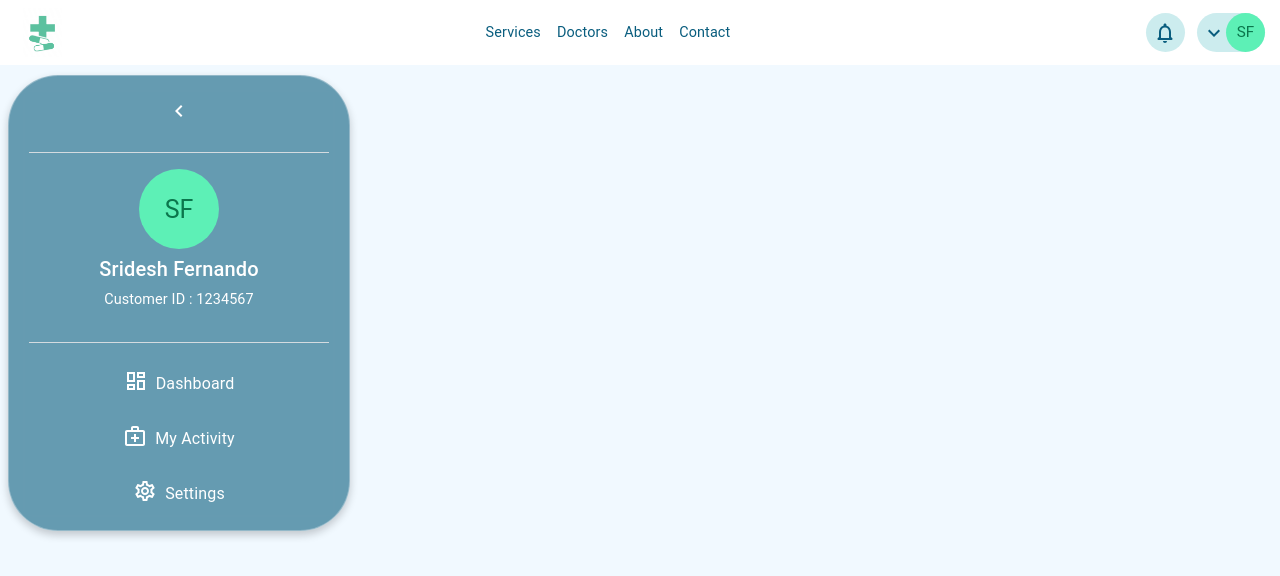
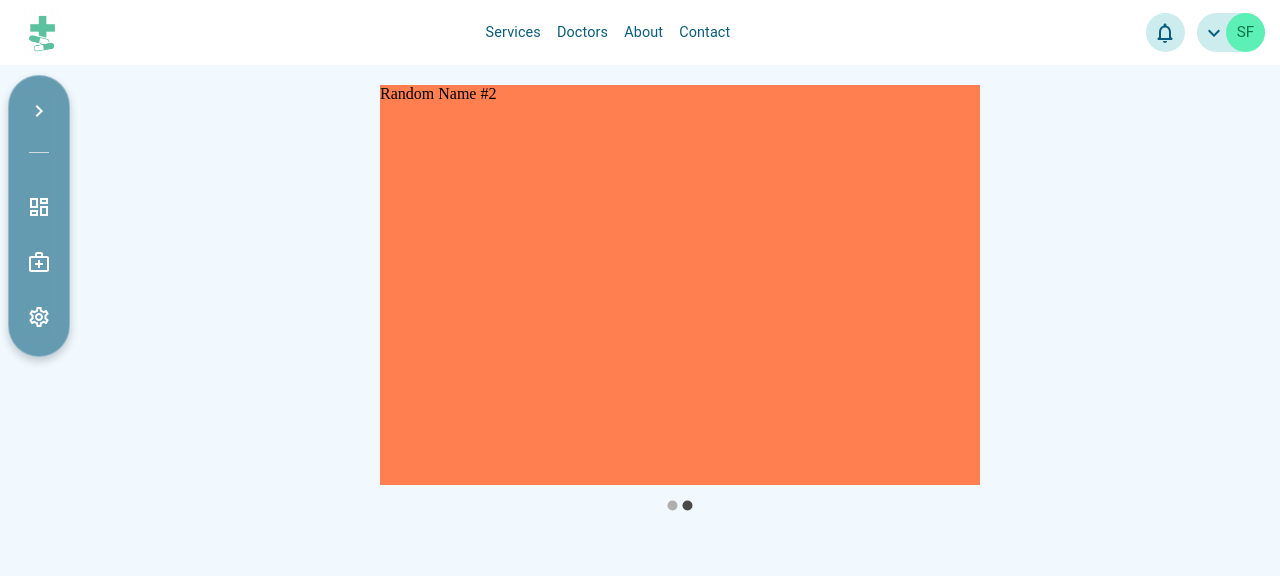
Before and after one commit to Sridesh/health-first, a React (Vite) app in the folder client/: page / in a window 1280 px wide. Shown: the top 576 px of the page. Built offline with nearby package versions, Linux system fonts and the light colour scheme.

Commit message:
implemented carousel

```diff
--- a/client/package.json
+++ b/client/package.json
@@ -17,6 +17,7 @@
     "@mui/material": "^6.1.6",
     "react": "^18.3.1",
     "react-dom": "^18.3.1",
+    "react-material-ui-carousel": "^3.4.2",
     "tinycolor": "^0.0.1",
     "tinycolor2": "^1.6.0"
   },
--- a/client/src/App.jsx
+++ b/client/src/App.jsx
@@ -1,13 +1,11 @@
 import { Box } from "@mui/material";
-import Navbar from "./components/Navbar/Navbar";
-import Sidebar from "./components/Sidebar/Sidebar";
+import Root from "./pages/Root/Root";
 
 function App() {
   return (
     <div>
-      <Navbar />
       <Box sx={{ position: "relative" }}>
-        <Sidebar />
+        <Root />
       </Box>
     </div>
   );
--- /dev/null
+++ b/client/src/components/AdCarousel/AdCarousel.jsx
@@ -0,0 +1,42 @@
+import Carousel from "react-material-ui-carousel";
+import { Box } from "@mui/material";
+
+function AdCarousel() {
+  var items = [
+    {
+      name: "Random Name #1",
+      description: "Probably the most random thing you have ever seen!",
+    },
+    {
+      name: "Random Name #2",
+      description: "Hello World!",
+    },
+  ];
+
+  return (
+    <Carousel
+      //   fullHeightHover={true}
+      sx={{
+        ml: "80px",
+        mt: "20px",
+        width: { xs: "200px", sm: "500px", md: "600px" },
+        height: { xs: "200px", sm: "350px", md: "450px" },
+      }}
+    >
+      {items.map((item) => (
+        <Box
+          key={item.name}
+          sx={{
+            width: { xs: "200px", sm: "500px", md: "600px" },
+            height: { xs: "150px", sm: "300px", md: "400px" },
+            bgcolor: "coral",
+          }}
+        >
+          {item.name}
+        </Box>
+      ))}
+    </Carousel>
+  );
+}
+
+export default AdCarousel;
--- a/client/src/components/Navbar/Navbar.jsx
+++ b/client/src/components/Navbar/Navbar.jsx
@@ -1,35 +1,45 @@
-import { Box, Stack, Typography, Zoom } from "@mui/material";
+import { useState } from "react";
+
+import {
+  Box,
+  Button,
+  Stack,
+  Typography,
+  useMediaQuery,
+  Zoom,
+} from "@mui/material";
 
 import LogoutRoundedIcon from "@mui/icons-material/LogoutRounded";
 import ExpandMoreIcon from "@mui/icons-material/ExpandMore";
 import NotificationsNoneRoundedIcon from "@mui/icons-material/NotificationsNoneRounded";
 import PermIdentityRoundedIcon from "@mui/icons-material/PermIdentityRounded";
+import MenuRoundedIcon from "@mui/icons-material/MenuRounded";
 
 import styles from "./Navbar.module.css";
+import { theme } from "../../theme";
 import logo from "../../../public/icon.png";
-import { theme } from "../../theme";
 
 import AvatarCircle from "../Avatar/AvatarCircle";
-import { useState } from "react";
 
 function Navbar() {
+  const isMobile = useMediaQuery(theme.breakpoints.down("sm"));
+
   const [openOptions, setOpenOptions] = useState(false);
+  const [openOptionsBar, setOpenOptionsBar] = useState(false);
 
-  return (
-    <Box className={styles["container"]}>
+  const OptionsBar = () => (
     <Stack
-        direction={"row"}
-        justifyContent={"space-between"}
-        alignItems={"center"}
-        sx={{ px: "15px", height: "100%" }}
+      direction={isMobile ? "column" : "row"}
+      spacing={2}
+      sx={{
+        bgcolor: "white",
+        borderRadius: "5px",
+        position: isMobile ? "absolute" : "static",
+        padding: isMobile ? "10px 30px" : 0,
+        left: "120px",
+        zIndex: 9,
+      }}
     >
-        <Box
-          className={styles["logo"]}
-          component="img"
-          alt="Company logo"
-          src={logo}
-        ></Box>
-        <Stack direction={"row"} spacing={2}>
       {["Services", "Doctors", "About", "Contact"].map((item, index) => {
         return (
           <Typography
@@ -48,6 +58,29 @@ function Navbar() {
         );
       })}
     </Stack>
+  );
+
+  return (
+    <Box className={styles["container"]}>
+      <Stack
+        direction={"row"}
+        justifyContent={"space-between"}
+        alignItems={"center"}
+        sx={{ px: "15px", height: "100%" }}
+      >
+        <Box
+          className={styles["logo"]}
+          component="img"
+          alt="Company logo"
+          src={logo}
+        ></Box>
+        {!isMobile ? (
+          <OptionsBar />
+        ) : (
+          <Button onClick={() => setOpenOptionsBar(!openOptionsBar)}>
+            <MenuRoundedIcon />
+          </Button>
+        )}
         <Stack
           direction={"row"}
           spacing={1.5}
@@ -104,6 +137,7 @@ function Navbar() {
           </Stack>
         </Box>
       </Zoom>
+      {isMobile && openOptionsBar && <OptionsBar />}
     </Box>
   );
 }
--- a/client/src/components/Sidebar/Sidebar.jsx
+++ b/client/src/components/Sidebar/Sidebar.jsx
@@ -22,7 +22,7 @@ import SettingsOutlinedIcon from "@mui/icons-material/SettingsOutlined";
 import AvatarCircle from "../Avatar/AvatarCircle";
 
 function Sidebar() {
-  const [open, setOpen] = useState(true);
+  const [open, setOpen] = useState(false);
 
   const options = [
     {
@@ -50,7 +50,7 @@ function Sidebar() {
         spacing={2}
         className={styles["container_profile"]}
         sx={{
-          width: open ? "300px" : "50px",
+          width: open ? "300px" : "20px",
           transition: "width 300ms ease-in-out",
         }}
       >
--- a/client/src/components/Sidebar/Sidebar.module.css
+++ b/client/src/components/Sidebar/Sidebar.module.css
@@ -10,6 +10,7 @@
   box-shadow: 0 4px 8px rgba(0, 0, 0, 0.2); /* Soft shadow */
   border: 1px solid rgba(255, 255, 255, 0.3); /* Light border for depth */
   color: white;
+  z-index: 10;
 }
 
 .container_profile{
--- /dev/null
+++ b/client/src/pages/Dashboard/Dashboard.jsx
@@ -0,0 +1,16 @@
+import { Box } from "@mui/material";
+
+import styles from "./Dashboard.module.css";
+import AdCarousel from "../../components/AdCarousel/AdCarousel";
+
+function Dashboard() {
+  return (
+    <Box className={styles["container"]}>
+      <Box sx={{ width: "100%", display: "flex", justifyContent: "center" }}>
+        <AdCarousel />
+      </Box>
+    </Box>
+  );
+}
+
+export default Dashboard;
--- /dev/null
+++ b/client/src/pages/Dashboard/Dashboard.module.css
@@ -0,0 +1,4 @@
+.container{
+    flex-grow: 1;
+    /* margin-left: 80px; */
+}
--- a/client/src/pages/Root/Root.jsx
+++ b/client/src/pages/Root/Root.jsx
@@ -1,6 +1,7 @@
 import { Box } from "@mui/material";
 import Navbar from "../../components/Navbar/Navbar";
 import Sidebar from "../../components/Sidebar/Sidebar";
+import Dashboard from "../Dashboard/Dashboard";
 
 function Root() {
   return (
@@ -8,6 +9,7 @@ function Root() {
       <Navbar />
       <Box sx={{ position: "relative" }}>
         <Sidebar />
+        <Dashboard />
       </Box>
     </div>
   );
```
Also changed, not shown: 1 other file (tests, documents, lock files or other folders). Lines whose indentation alone changed are shown as unchanged.
